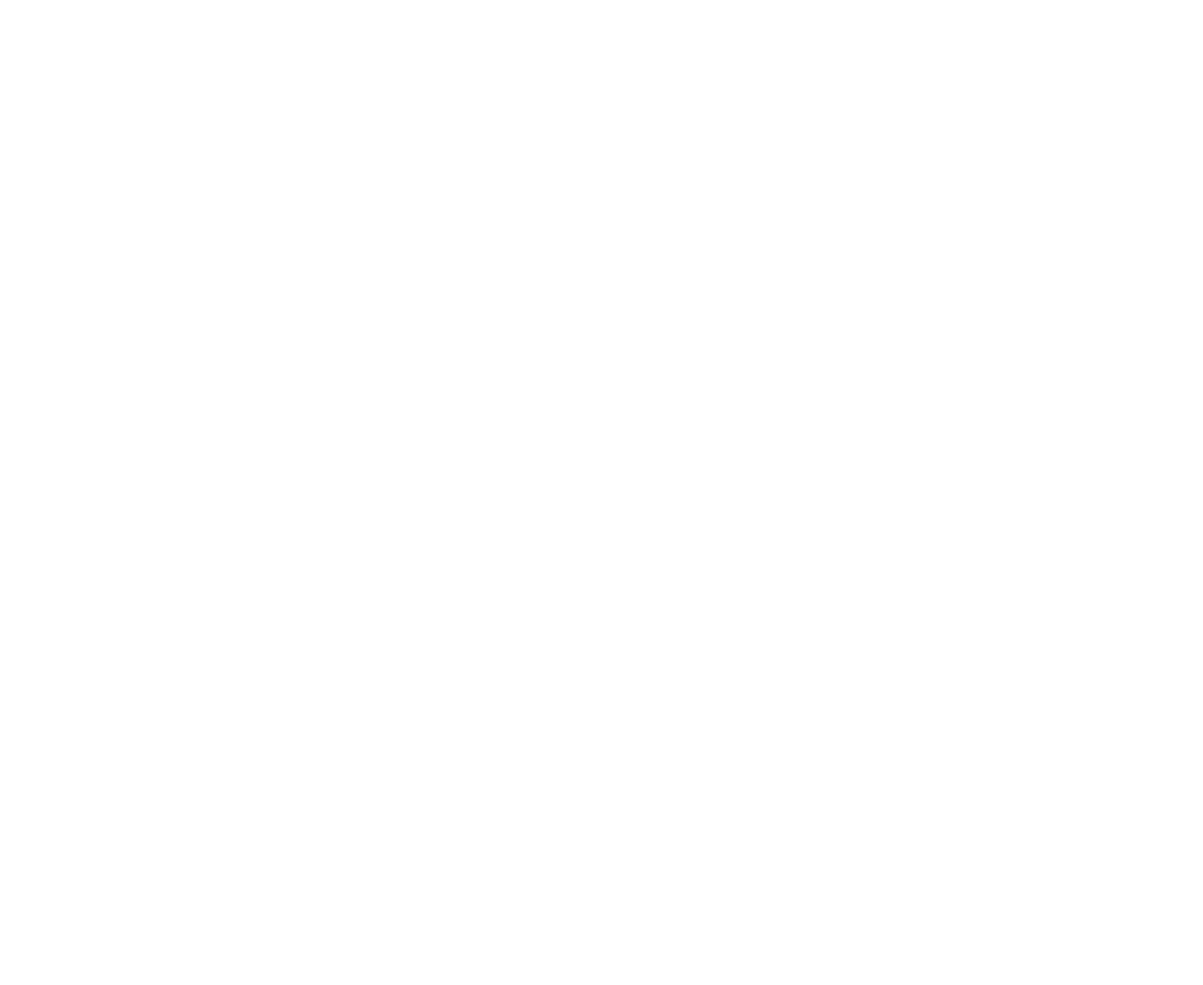
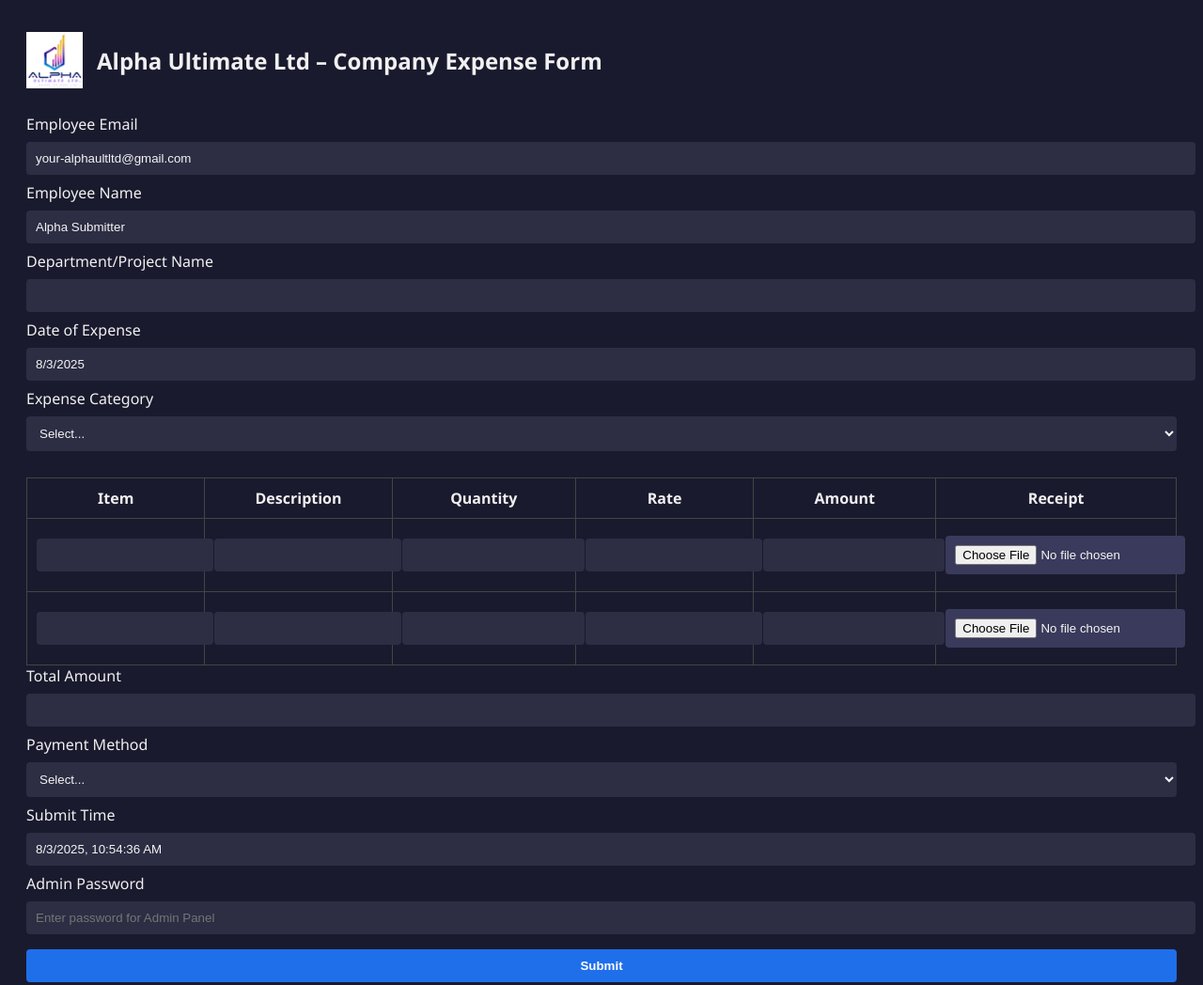
Before and after one commit to alpha-shaon/AlphaUltimate-ExpenseForm, a plain HTML site: page public/index.html in a window 1280 px wide. Shown: the whole page at 94% size. Before the commit the page ends 800 px from the top, so only its background shows below. Drawn offline with Linux system fonts and the light colour scheme.

Commit message:
Update index.html

```diff
--- a/public/index.html
+++ b/public/index.html
@@ -1 +1,186 @@
-<!-- Rebuild HTML from final script when redeployed -->
+<!DOCTYPE html>
+<html lang="en">
+<head>
+  <meta charset="UTF-8" />
+  <meta name="viewport" content="width=device-width, initial-scale=1.0" />
+  <title>Alpha Ultimate Ltd - Company Expense Form</title>
+  <style>
+    body {
+      font-family: 'Segoe UI', Tahoma, Geneva, Verdana, sans-serif;
+      background-color: #1a1a2e;
+      color: #f0f0f0;
+      padding: 20px;
+    }
+    input, select, textarea, button {
+      width: 100%;
+      padding: 10px;
+      margin: 8px 0;
+      border: none;
+      border-radius: 4px;
+      background: #2d2d44;
+      color: #f5f5f5;
+    }
+    input[type="file"] {
+      background: #3a3a5c;
+    }
+    table {
+      width: 100%;
+      border-collapse: collapse;
+      margin-top: 20px;
+    }
+    th, td {
+      padding: 10px;
+      border: 1px solid #444;
+    }
+    .admin-panel {
+      display: none;
+      margin-top: 30px;
+      background: #222244;
+      padding: 20px;
+      border-radius: 8px;
+    }
+    .submit-btn {
+      background: #1f6feb;
+      color: white;
+      font-weight: bold;
+    }
+    .header {
+      display: flex;
+      align-items: center;
+      gap: 15px;
+      margin-bottom: 20px;
+    }
+    .header img {
+      height: 60px;
+    }
+    @media (max-width: 768px) {
+      input, select, textarea, button, table, th, td {
+        font-size: 16px;
+      }
+    }
+  </style>
+</head>
+<body>
+  <div class="header">
+    <img src="./assets/ALPHA LOGO SQUIRE.png" alt="Alpha Ultimate Ltd Logo" />
+    <h2>Alpha Ultimate Ltd – Company Expense Form</h2>
+  </div>
+
+  <form id="expenseForm">
+    <label>Employee Email</label>
+    <input type="email" id="submitterEmail" required readonly />
+
+    <label>Employee Name</label>
+    <input type="text" id="submitterName" required readonly />
+
+    <label>Department/Project Name</label>
+    <input type="text" id="department" required />
+
+    <label>Date of Expense</label>
+    <input type="text" id="expenseDate" readonly />
+
+    <label>Expense Category</label>
+    <select id="category" required onchange="showCustomCategory(this.value)">
+      <option value="">Select...</option>
+      <option>Travel</option>
+      <option>Meals & Entertainment</option>
+      <option>Office Supplies</option>
+      <option>IT Equipment</option>
+      <option>Training</option>
+      <option>Consulting</option>
+      <option>Marketing</option>
+      <option>Utilities</option>
+      <option value="Other">Other (Specify Below)</option>
+    </select>
+    <input type="text" id="customCategory" style="display:none" placeholder="Specify Other Category" required />
+
+    <table>
+      <thead>
+        <tr><th>Item</th><th>Description</th><th>Quantity</th><th>Rate</th><th>Amount</th><th>Receipt</th></tr>
+      </thead>
+      <tbody>
+        <tr>
+          <td><input type="text" required /></td>
+          <td><input type="text" required /></td>
+          <td><input type="number" class="qty" required /></td>
+          <td><input type="number" class="rate" required /></td>
+          <td><input type="number" class="amount" readonly /></td>
+          <td><input type="file" required /></td>
+        </tr>
+        <tr>
+          <td><input type="text" required /></td>
+          <td><input type="text" required /></td>
+          <td><input type="number" class="qty" required /></td>
+          <td><input type="number" class="rate" required /></td>
+          <td><input type="number" class="amount" readonly /></td>
+          <td><input type="file" required /></td>
+        </tr>
+      </tbody>
+    </table>
+
+    <label>Total Amount</label>
+    <input type="number" id="totalAmount" readonly required />
+
+    <label>Payment Method</label>
+    <select required>
+      <option value="">Select...</option>
+      <option>Cash</option>
+      <option>Card</option>
+      <option>Bank Transfer</option>
+    </select>
+
+    <label>Submit Time</label>
+    <input type="text" id="submitTime" readonly required />
+
+    <label>Admin Password</label>
+    <input type="password" id="adminPass" oninput="checkAdmin(this.value)" placeholder="Enter password for Admin Panel" />
+
+    <div class="admin-panel" id="adminPanel">
+      <h3>Admin Approval Panel</h3>
+      <label><input type="checkbox" required /> Approve Entry</label><br />
+      <label><input type="checkbox" /> Flag for Review</label>
+    </div>
+
+    <button class="submit-btn" type="submit">Submit</button>
+  </form>
+
+  <script>
+    const updateAmounts = () => {
+      let total = 0;
+      document.querySelectorAll('tbody tr').forEach(row => {
+        const qty = parseFloat(row.querySelector('.qty')?.value || 0);
+        const rate = parseFloat(row.querySelector('.rate')?.value || 0);
+        const amt = qty * rate;
+        row.querySelector('.amount').value = amt.toFixed(2);
+        total += amt;
+      });
+      document.getElementById('totalAmount').value = total.toFixed(2);
+    };
+
+    const showCustomCategory = (val) => {
+      const field = document.getElementById('customCategory');
+      field.style.display = val === 'Other' ? 'block' : 'none';
+    }
+
+    const checkAdmin = (val) => {
+      document.getElementById('adminPanel').style.display = val === 'BadSoul' ? 'block' : 'none';
+    };
+
+    document.querySelectorAll('.qty, .rate').forEach(input => {
+      input.addEventListener('input', updateAmounts);
+    });
+
+    document.addEventListener('DOMContentLoaded', () => {
+      const now = new Date();
+      document.getElementById('expenseDate').value = now.toLocaleDateString();
+      document.getElementById('submitTime').value = now.toLocaleString();
+
+      // For demo, we'll simulate Google login details:
+      const email = 'your-alphaultltd@gmail.com';
+      const name = 'Alpha Submitter';
+      document.getElementById('submitterEmail').value = email;
+      document.getElementById('submitterName').value = name;
+    });
+  </script>
+</body>
+</html>
```
